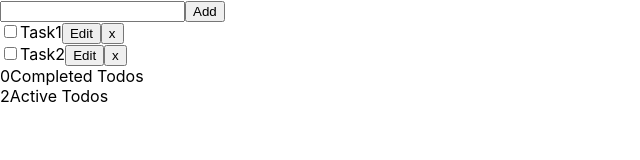
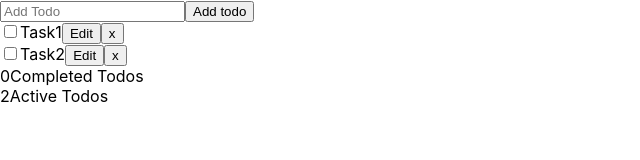
Before and after one commit to evgine/ReactProject, a React (Create React App) app: page / in a window 1280 px wide. Shown: the top 160 px of the page, without its empty margins (0-640 px from the left). Built offline with nearby package versions, Linux system fonts and the light colour scheme.

Commit message:
Update TodoHeader.js

```diff
--- a/src/TodoHeader.js
+++ b/src/TodoHeader.js
@@ -1,19 +1,66 @@
-import {useState} from "react";
+import { useState } from "react";
 
-function TodoHeader({onAdd}){
-    const [text, setText] = useState("");       //destructurisation
+function TodoHeader(props) {
+    const [text, setText] = useState(props.edit ? props.edit.value : "");
+
     return (
         <form onSubmit={(e) => {
             e.preventDefault();
-            onAdd(text);
+
+            props.onSubmit({
+                id: Math.random(),
+                text: text
+            });
             setText("");
         }}>
-            <input type="text" value={text} onChange={(e) => {
-                setText(e.target.value);
-            }}/>
-            <button>Add</button>
+            {props.edit ? (
+                <>
+                    <input
+                        placeholder="Update Todo"
+                        value={text}
+                        onChange={(e) => {
+                            setText(e.target.value);
+                        }}
+                        name="text"
+                    />
+                    <button onClick={(e) => {
+                        e.preventDefault();
+
+                        props.onSubmit({
+                            id: Math.random(),
+                            text: text
+                        });
+                        setText("");
+                    }}
+                    >
+                        Update
+                    </button>
+                </>
+            ) : (
+                <>
+                    <input
+                        placeholder="Add Todo"
+                        value={text}
+                        onChange={(e) => {
+                            setText(e.target.value);
+                        }}
+                        name="text"
+                    />
+                    <button onClick={(e) => {
+                        e.preventDefault();
+
+                        props.onSubmit({
+                            id: Math.random(),
+                            text: text
+                        });
+                        setText("");
+                    }}>
+                        Add todo
+                    </button>
+                </>
+            )}
         </form>
-    )
+    );
 }
 
 export default TodoHeader;
```
